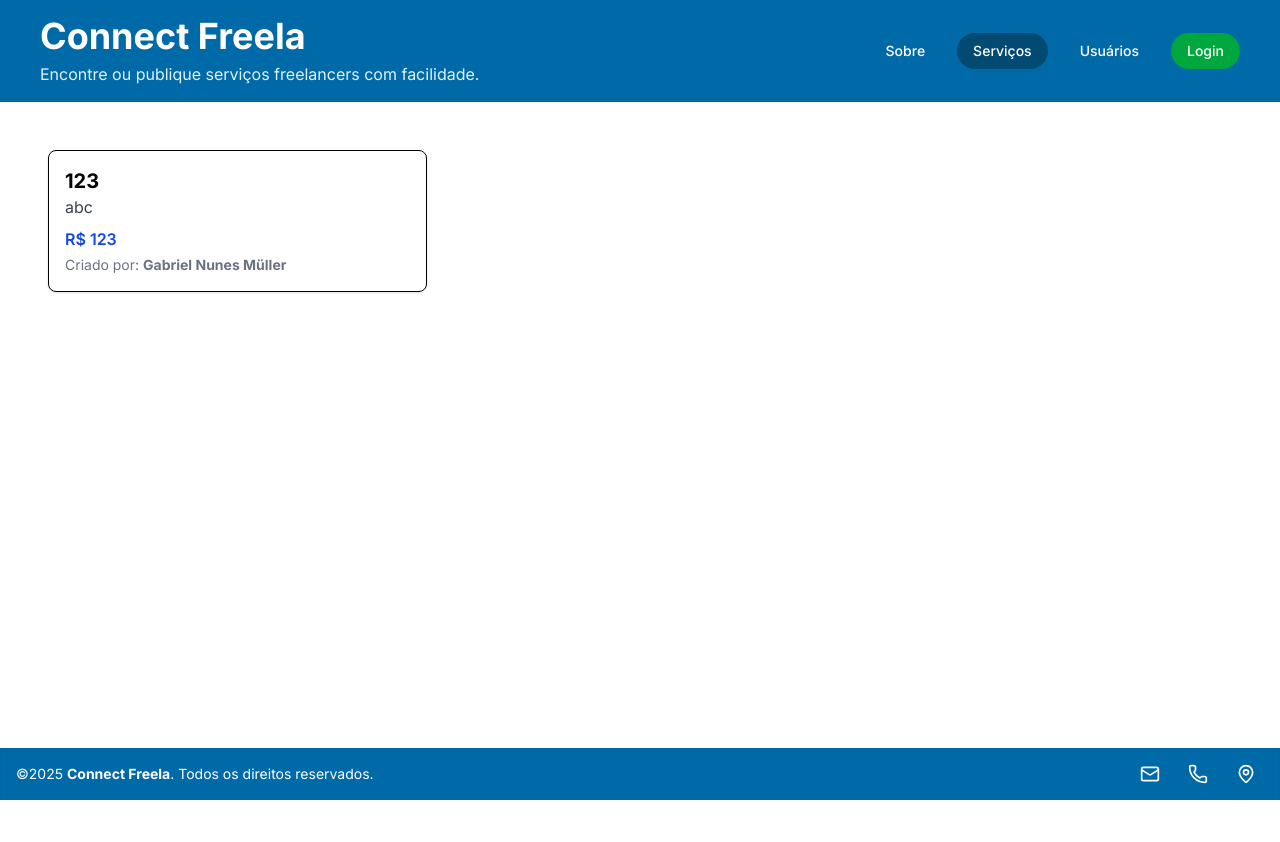
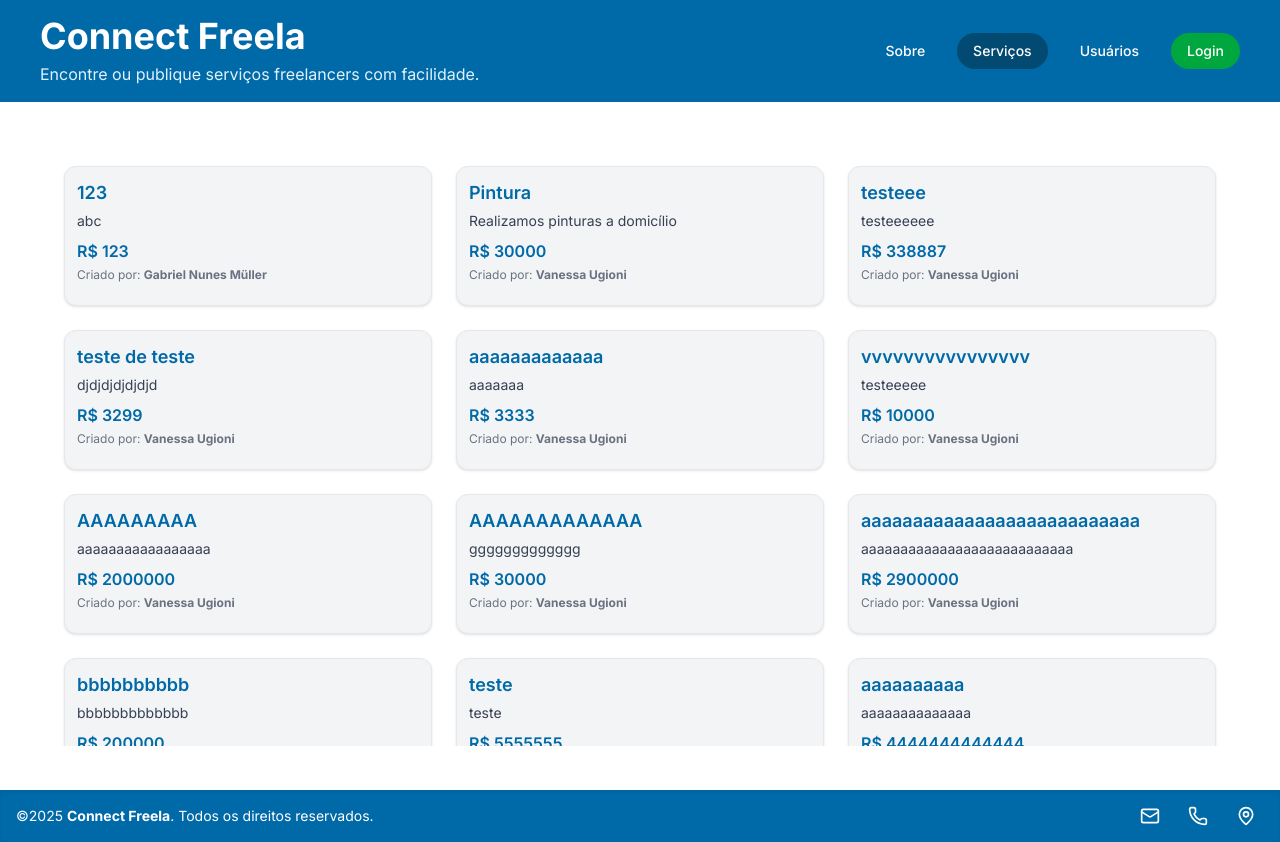
Before and after one commit to vanessaugioni/connect_freela, a React (Vite) app: page /service in a window 1280 px wide. Before the commit the page ends 800 px from the top, so only its background shows below. Built offline with nearby package versions, Linux system fonts and the light colour scheme; data requests are answered from the project's data file.

Commit message:
estilizacao

```diff
--- a/db.json
+++ b/db.json
@@ -27,14 +27,99 @@
       "password": "123",
       "name": "Gabriel Nunes Müller",
       "email": "EMAIL"
+    },
+    {
+      "id": "4cb0",
+      "username": "vanessa_ugioni",
+      "password": "2468",
+      "name": "Vanessa Ugioni",
+      "email": "vanessa_ugioni@gmail.com"
     }
   ],
   "services": [
     {
-        "userId": "d370",
-        "title": "123",
-        "description": "abc",
-        "price": 123
+      "userId": "d370",
+      "title": "123",
+      "description": "abc",
+      "price": 123,
+      "id": "7f51"
+    },
+    {
+      "id": "d824",
+      "title": "Pintura ",
+      "description": "Realizamos pinturas a domicílio",
+      "price": "30000",
+      "userId": "4cb0"
+    },
+    {
+      "id": "70c8",
+      "title": "testeee",
+      "description": "testeeeeee",
+      "price": "338887",
+      "userId": "4cb0"
+    },
+    {
+      "id": "867f",
+      "title": "teste de teste ",
+      "description": "djdjdjdjdjdjd",
+      "price": "3299",
+      "userId": "4cb0"
+    },
+    {
+      "id": "5f4f",
+      "title": "aaaaaaaaaaaaa",
+      "description": "aaaaaaa",
+      "price": "3333",
+      "userId": "4cb0"
+    },
+    {
+      "id": "f32c",
+      "title": "vvvvvvvvvvvvvvvv",
+      "description": "testeeeee",
+      "price": "10000",
+      "userId": "4cb0"
+    },
+    {
+      "id": "47b3",
+      "title": "AAAAAAAAA",
+      "description": "aaaaaaaaaaaaaaaaa",
+      "price": "2000000",
+      "userId": "4cb0"
+    },
+    {
+      "id": "0024",
+      "title": "AAAAAAAAAAAAA",
+      "description": "ggggggggggggg",
+      "price": "30000",
+      "userId": "4cb0"
+    },
+    {
+      "id": "a3d3",
+      "title": "aaaaaaaaaaaaaaaaaaaaaaaaaaa",
+      "description": "aaaaaaaaaaaaaaaaaaaaaaaaaaa",
+      "price": "2900000",
+      "userId": "4cb0"
+    },
+    {
+      "id": "e5cd",
+      "title": "bbbbbbbbbb",
+      "description": "bbbbbbbbbbbbb",
+      "price": "200000",
+      "userId": "4cb0"
+    },
+    {
+      "id": "1b29",
+      "title": "teste",
+      "description": "teste",
+      "price": "5555555",
+      "userId": "4cb0"
+    },
+    {
+      "id": "9955",
+      "title": "aaaaaaaaaa",
+      "description": "aaaaaaaaaaaaaa",
+      "price": "4444444444444",
+      "userId": "4cb0"
     }
   ]
 }
--- a/src/components/Navbar.jsx
+++ b/src/components/Navbar.jsx
@@ -32,7 +32,7 @@ export default function Navbar() {
 
   return (
     <nav className="bg-sky-700 w-full">
-      <div className="max-w-7xl mx-auto px-4 sm:px-6 lg:px-10 py-4">
+      <div className="mx-auto px-4 sm:px-6 lg:px-10 py-4">
         <div className="flex flex-col sm:flex-row items-center justify-between gap-4">
           <div className="flex flex-col items-center sm:items-start text-center sm:text-left gap-1.5">
             <span className="text-3xl sm:text-4xl font-bold text-white">
--- a/src/pages/about.jsx
+++ b/src/pages/about.jsx
@@ -1,5 +1,42 @@
+import React from "react";
+import { Link } from "react-router-dom";
+import { ArrowRight } from "lucide-react"; // Ícone de seta
+import freelancerImage from "../assets/freelancer.png";
+
 export default function About() {
-    return (
-        <h1 className="text-2xl font-bold">Página Inicial</h1>
-    );
+  return (
+    <section className="flex flex-col-reverse lg:flex-row items-center justify-center px-6 py-12 max-w-7xl mx-auto gap-10">
+
+      <div className="w-full lg:w-1/2 text-center lg:text-left">
+        <h1 className="text-4xl font-bold mb-4 text-sky-700">Quem somos</h1>
+        <p className="text-lg text-gray-700 leading-relaxed">
+          O <span className="font-semibold">Connect Freela</span> é uma plataforma feita para quem vive do próprio talento.
+          Aqui, você pode cadastrar os serviços que oferece como freelancer, como design, programação, escrita e muito mais.
+          Além disso, você também pode explorar serviços de outros profissionais e encontrar as pessoas certas para seus projetos.
+        </p>
+        <p className="text-lg text-gray-700 leading-relaxed mt-4">
+          Nossa missão é conectar talentos a oportunidades de forma simples, rápida e eficiente.
+          Seja para vender ou contratar, o Connect Freela é o lugar certo para quem valoriza o trabalho independente.
+        </p>
+
+        <div className="mt-6 flex justify-center lg:justify-start">
+          <Link
+            to="/service"
+            className="inline-flex items-center gap-2 bg-sky-700 hover:bg-sky-800 text-white font-semibold py-3 px-6 rounded-full transition-all duration-300 shadow-lg hover:scale-105"
+          >
+            Ver serviços disponíveis
+            <ArrowRight className="w-5 h-5" />
+          </Link>
+        </div>
+      </div>
+
+      <div className="w-full lg:w-1/2 flex justify-center">
+        <img
+          src={freelancerImage}
+          alt="Homem freelancer trabalhando"
+          className="w-full max-w-md rounded-2xl drop-shadow-xl"
+        />
+      </div>
+    </section>
+  );
 }
--- a/src/pages/login.jsx
+++ b/src/pages/login.jsx
@@ -70,29 +70,32 @@ export default function Login() {
   };
 
   return (
-    <div className="flex justify-center items-center min-h-screen bg-gray-100">
-      <div className="bg-white p-6 rounded-lg w-full max-w-md shadow">
-        <h2 className="text-xl font-semibold mb-4">
-          {isRegistering ? 'Criar Conta' : 'Login'}
+<div className="flex justify-center items-center full-screen">
+  <div className="bg-white p-6 rounded-2xl w-full max-w-sm sm:max-w-md shadow-lg">
+    <h2 className="text-xl font-semibold text-sky-700 mb-6 text-center">
+      {isRegistering ? "Criar Conta" : "Login"}
     </h2>
-        <form onSubmit={handleSubmit} className="flex flex-col gap-3">
+
+    <form onSubmit={handleSubmit} className="flex flex-col gap-4">
       <input
         name="username"
         value={formData.username}
         onChange={handleChange}
         placeholder="Username"
-            className="border p-2 rounded"
         required
+        className="border border-gray-300 focus:border-sky-700 focus:ring-1 focus:ring-sky-700 p-3 rounded-md outline-none transition"
       />
+
       <input
         name="password"
         type="password"
         value={formData.password}
         onChange={handleChange}
         placeholder="Senha"
-            className="border p-2 rounded"
         required
+        className="border border-gray-300 focus:border-sky-700 focus:ring-1 focus:ring-sky-700 p-3 rounded-md outline-none transition"
       />
+
       {isRegistering && (
         <>
           <input
@@ -100,30 +103,36 @@ export default function Login() {
             value={formData.name}
             onChange={handleChange}
             placeholder="Nome"
-                className="border p-2 rounded"
             required
+            className="border border-gray-300 focus:border-sky-700 focus:ring-1 focus:ring-sky-700 p-3 rounded-md outline-none transition"
           />
           <input
             name="email"
+            type="email"
             value={formData.email}
             onChange={handleChange}
             placeholder="Email"
-                className="border p-2 rounded"
             required
+            className="border border-gray-300 focus:border-sky-700 focus:ring-1 focus:ring-sky-700 p-3 rounded-md outline-none transition"
           />
         </>
       )}
 
-          <button type="submit" className="bg-blue-600 text-white p-2 rounded">
-            {isRegistering ? 'Criar Conta' : 'Entrar'}
+      <button
+        type="submit"
+        className="bg-sky-700 hover:bg-sky-800 text-white p-3 rounded-md transition font-semibold"
+      >
+        {isRegistering ? "Criar Conta" : "Entrar"}
       </button>
 
       <button
         type="button"
-            onClick={() => setIsRegistering(prev => !prev)}
-            className="text-sm text-blue-600 underline mt-2"
+        onClick={() => setIsRegistering((prev) => !prev)}
+        className="text-sm text-sky-700 hover:text-sky-900 underline mt-3"
       >
-            {isRegistering ? 'Já tem uma conta? Entrar' : 'Não tem conta? Criar uma'}
+        {isRegistering
+          ? "Já tem uma conta? Entrar"
+          : "Não tem conta? Criar uma"}
       </button>
     </form>
   </div>
--- a/src/pages/service.jsx
+++ b/src/pages/service.jsx
@@ -88,85 +88,111 @@ export default function Servico() {
   };
 
   return (
-    <div className="p-6">
+    <div className="p-5">
       {user && (
+        <div className="flex items-center justify-between mb-6 flex-wrap gap-2 p-2">
+          <h1 className="text-2xl font-bold text-gray-800">Serviços disponíveis</h1>
           <button
             onClick={handleNew}
-          className="bg-green-500 text-white px-4 py-2 rounded mb-6"
+            className="bg-green-600 hover:bg-green-700 text-white px-5 py-2 rounded-md transition"
           >
             Novo Serviço
           </button>
+        </div>
       )}
 
-      <div className="grid grid-cols-1 md:grid-cols-2 lg:grid-cols-3 gap-6">
+      <div className="p-5 grid grid-cols-1 md:grid-cols-2 lg:grid-cols-3 gap-6 max-h-[600px] overflow-y-auto">
         {services.map((service) => (
           <div
             key={service.id}
-            className="border rounded-lg p-4 shadow hover:shadow-md transition"
-            onMouseEnter={() => {
-              if (user?.id === service.userId) {
-                // optional highlight
-              }
-            }}
+            className="group bg-gray-100 border border-gray-200 rounded-xl p-3 shadow-sm hover:bg-sky-700 hover:shadow-md transition duration-300 flex flex-col justify-between min-h-[140px]"
           >
-            <h3 className="text-xl font-bold">{service.title}</h3>
-            <p className="text-gray-700">{service.description}</p>
-            <p className="text-blue-700 font-semibold mt-2">R$ {service.price}</p>
-            <p className="text-sm text-gray-500 mt-1">
+            <div>
+              <h3 className="text-lg font-semibold text-sky-700 group-hover:text-white transition">
+                {service.title}
+              </h3>
+
+              <p className="text-gray-700 mt-1 text-sm group-hover:text-gray-100 transition line-clamp-2">
+                {service.description}
+              </p>
+
+              <p className="text-sky-700 font-semibold mt-2 group-hover:text-white transition">
+                R$ {service.price}
+              </p>
+
+              <p className="text-xs text-gray-500 mt-1 group-hover:text-gray-200 transition">
                 Criado por: <strong>{getUserName(service.userId)}</strong>
               </p>
+            </div>
+
             {user?.id === service.userId && (
+              <div className="flex items-center gap-2 mt-3 justify-end">
                 <button
                   onClick={() => handleEdit(service)}
-                className="mt-3 bg-blue-500 text-white px-3 py-1 rounded hover:bg-blue-600"
+                  className="bg-sky-700 text-white border px-3 py-1.5 rounded-md text-sm font-medium hover:bg-sky-900 hover:text-white transition"
                 >
                   Editar
                 </button>
+                <button
+                  className="bg-red-600 text-white border px-3 py-1.5 rounded-md text-sm font-medium hover:bg-red-700 hover:text-white transition"
+                >
+                  Excluir
+                </button>
+              </div>
             )}
           </div>
+
+
         ))}
       </div>
 
       {showForm && (
         <div className="fixed inset-0 bg-black/60 flex items-center justify-center z-50">
-          <div className="bg-white p-6 rounded shadow-md w-full max-w-md">
-            <h2 className="text-xl font-bold mb-4">
+          <div className="bg-white p-6 rounded-2xl shadow-lg w-full max-w-md">
+            <h2 className="text-xl font-semibold text-sky-700 mb-4 text-center">
               {editingService ? "Editar Serviço" : "Novo Serviço"}
             </h2>
-            <form onSubmit={handleSubmit} className="flex flex-col gap-3">
+
+            <form onSubmit={handleSubmit} className="flex flex-col gap-4">
               <input
                 name="title"
+                required
                 value={formData.title}
                 onChange={handleChange}
                 placeholder="Título"
-                className="border p-2 rounded"
+                className="border border-gray-300 focus:border-sky-700 focus:ring-sky-700 p-2 rounded-md outline-none transition"
               />
+
               <textarea
                 name="description"
+                required
                 value={formData.description}
                 onChange={handleChange}
                 placeholder="Descrição"
-                className="border p-2 rounded"
+                className="border border-gray-300 focus:border-sky-700 focus:ring-sky-700 p-2 rounded-md outline-none transition"
               />
+
               <input
                 name="price"
+                required
                 type="number"
                 value={formData.price}
                 onChange={handleChange}
                 placeholder="Preço"
-                className="border p-2 rounded"
+                className="border border-gray-300 focus:border-sky-700 focus:ring-sky-700 p-2 rounded-md outline-none transition"
               />
-              <div className="flex justify-between mt-4">
+
+              <div className="flex justify-end mt-4 gap-2">
                 <button
                   type="submit"
-                  className="bg-blue-600 text-white px-4 py-2 rounded"
+                  className="bg-sky-700 hover:bg-sky-800 text-white px-5 py-2 rounded-md transition"
                 >
                   Salvar
                 </button>
                 <button
                   type="button"
                   onClick={() => setShowForm(false)}
-                  className="bg-gray-300 px-4 py-2 rounded"
+                  className="bg-gray-200 hover:bg-gray-300 text-gray-800 px-5 py-2 rounded-md transition"
                 >
                   Cancelar
                 </button>
@@ -174,6 +200,7 @@ export default function Servico() {
             </form>
           </div>
         </div>
+
       )}
     </div>
   );
--- a/src/pages/user.jsx
+++ b/src/pages/user.jsx
@@ -65,77 +65,111 @@ export default function User() {
     };
 
     return (
-        <div className="p-4 flex justify-center max-h-full">
-            <div className="flex flex-col items-center gap-2 w-1/2">
+        <div className="p-5">
+            <div className="flex items-center justify-between mb-6 flex-wrap gap-2 p-2">
+                <h1 className="text-2xl font-bold text-gray-800">Clientes cadastrados</h1>
                 <button
                     onClick={handleNewUser}
-                    className="bg-green-500 text-white px-4 py-2 rounded mb-2 cursor-pointer"
-                > Novo Cliente
+                    className="bg-green-600 hover:bg-green-700 text-white px-5 py-2 rounded-md transition"
+                >
+                    Novo Cliente
                 </button>
+            </div>
+
+            <div className="p-5 grid grid-cols-1 sm:grid-cols-2 md:grid-cols-1 gap-6 max-h-[600px] overflow-y-auto">
                 {users.map((user) => (
-                    <div
-                        key={user.id || user.username}
-                        className="p-2 w-full border rounded hover:bg-gray-100 cursor-pointer"
-                        onClick={() => handleSelect(user)}
-                    >
-                        <strong>{user.name}</strong>
-                        <p className="text-sm">{user.email}</p>
-                    </div>
+
+                        <div
+                            key={user.id || user.username}
+                            onClick={() => handleSelect(user)}
+                            className="cursor-pointer group bg-gray-100 border border-gray-200 rounded-xl p-4 shadow-sm hover:bg-sky-700 hover:shadow-md transition duration-300"
+                        >
+                            <div className="flex items-center justify-between">
+                                <h3 className="text-lg font-semibold text-sky-700 group-hover:text-white transition">
+                                    {user.name}
+                                </h3>
+                                <div className="flex items-center gap-2 ml-4">
+                                    <button
+                                        onClick={() => handleEdit(user)}
+                                        className="bg-sky-700 text-white border px-3 py-1.5 rounded-md text-sm font-medium hover:bg-sky-900 hover:text-white transition"
+                                    >
+                                        Editar
+                                    </button>
+                                    <button
+                                        onClick={() => handleDelete(user)}
+                                        className="bg-red-600 text-white border px-3 py-1.5 rounded-md text-sm font-medium hover:bg-red-700 hover:text-white transition"
+                                    >
+                                        Excluir
+                                    </button>
+                                </div>
+                            </div>
+
+                            <p className="text-sm text-gray-600 mt-2 group-hover:text-gray-200 transition">
+                                E-mail: {user.email}
+                            </p>
+                        </div>
                 ))}
             </div>
 
             {showForm && (
-                <div className="fixed inset-0 flex items-center justify-center bg-black/75 z-50">
-                    <div className="bg-white p-6 rounded-lg w-full max-w-md">
-                        <h2 className="text-xl font-semibold mb-4">
+                <div className="fixed inset-0 bg-black/60 flex items-center justify-center z-50">
+                    <div className="bg-white p-6 rounded-2xl shadow-lg w-full max-w-md">
+                        <h2 className="text-xl font-semibold text-sky-700 mb-4 text-center">
                             {selectedUser ? `Editando ${selectedUser.name}` : "Novo Cliente"}
                         </h2>
-                        <form onSubmit={handleSubmit} className="flex flex-col gap-3">
+
+                        <form onSubmit={handleSubmit} className="flex flex-col gap-4">
                             {newUser && (
                                 <>
                                     <input
                                         name="username"
+                                        required
                                         value={formData.username}
                                         onChange={handleChange}
                                         placeholder="Username"
-                                        className="border p-2 rounded"
+                                        className="border border-gray-300 focus:border-sky-700 focus:ring-sky-700 p-2 rounded-md outline-none transition"
                                     />
                                     <input
                                         name="password"
+                                        required
+                                        type="password"
                                         value={formData.password}
                                         onChange={handleChange}
-                                        type="password"
                                         placeholder="Senha"
-                                        className="border p-2 rounded"
+                                        className="border border-gray-300 focus:border-sky-700 focus:ring-sky-700 p-2 rounded-md outline-none transition"
                                     />
                                 </>
                             )}
+
                             <input
                                 name="name"
+                                required
                                 value={formData.name}
                                 onChange={handleChange}
                                 placeholder="Nome"
-                                className="border p-2 rounded"
+                                className="border border-gray-300 focus:border-sky-700 focus:ring-sky-700 p-2 rounded-md outline-none transition"
                             />
                             <input
                                 name="email"
+                                required
+                                type="email"
                                 value={formData.email}
                                 onChange={handleChange}
                                 placeholder="Email"
-                                className="border p-2 rounded"
+                                className="border border-gray-300 focus:border-sky-700 focus:ring-sky-700 p-2 rounded-md outline-none transition"
                             />
 
-                            <div className="flex gap-2 mt-4">
+                            <div className="flex justify-end gap-2 mt-4">
                                 <button
                                     type="submit"
-                                    className="bg-blue-500 text-white px-4 py-2 rounded cursor-pointer"
+                                    className="bg-sky-700 hover:bg-sky-800 text-white px-5 py-2 rounded-md transition"
                                 >
                                     {selectedUser ? "Salvar Alterações" : "Adicionar Usuário"}
                                 </button>
                                 <button
                                     type="button"
                                     onClick={() => setShowForm(false)}
-                                    className="bg-gray-300 text-black px-4 py-2 rounded cursor-pointer"
+                                    className="bg-gray-200 hover:bg-gray-300 text-gray-800 px-5 py-2 rounded-md transition"
                                 >
                                     Cancelar
                                 </button>
@@ -145,5 +179,6 @@ export default function User() {
                 </div>
             )}
         </div>
+
     );
 }
```
Also changed, not shown: 2 other files (tests, documents, lock files or other folders). Lines whose indentation alone changed are shown as unchanged.
